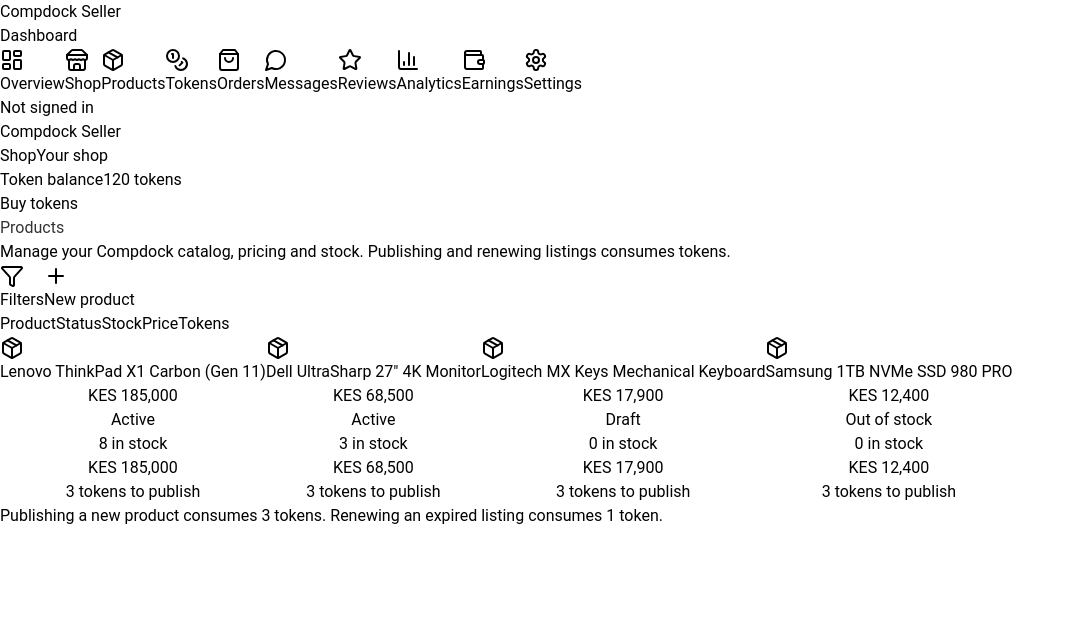
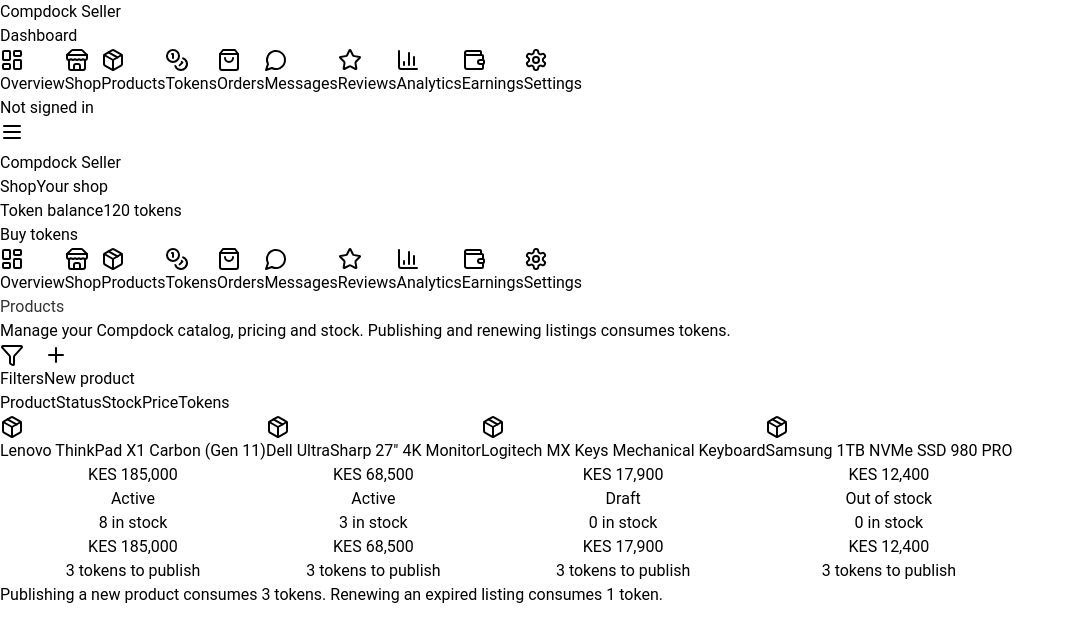
Before and after one commit to jaksoftwares/compdock, a Next.js app: page /vendor/products in a window 1280 px wide. Shown: the top 642 px of the page, without its empty margins (0-1075 px from the left). Built offline with nearby package versions, Linux system fonts and the light colour scheme.

Commit message:
made more adjustments

```diff
--- a/src/app/(vendor)/vendor/analytics/page.tsx
+++ b/src/app/(vendor)/vendor/analytics/page.tsx
@@ -77,7 +77,7 @@
                 <p className="text-slate-300">KES 120,000</p>
               </div>
               <div className="flex items-center justify-between">
-                <p className="text-slate-100">Dell UltraSharp 27" 4K Monitor</p>
+                <p className="text-slate-100">Dell UltraSharp 27&quot; 4K Monitor</p>
                 <p className="text-slate-300">KES 98,500</p>
               </div>
               <div className="flex items-center justify-between">
--- a/src/app/(vendor)/vendor/layout.tsx
+++ b/src/app/(vendor)/vendor/layout.tsx
@@ -1,9 +1,9 @@
 "use client";
 
-import { ReactNode } from "react";
+import { ReactNode, useState } from "react";
 import { useRouter, usePathname } from "next/navigation";
 import { useAuth } from "@/context/AuthContext";
-import { LayoutDashboard, Store, Package, Coins, ShoppingBag, MessageCircle, Star, BarChart3, Wallet, Settings } from "lucide-react";
+import { LayoutDashboard, Store, Package, Coins, ShoppingBag, MessageCircle, Star, BarChart3, Wallet, Settings, Menu, X } from "lucide-react";
 
 interface VendorLayoutProps {
   children: ReactNode;
@@ -26,6 +26,7 @@
   const { user } = useAuth();
   const router = useRouter();
   const pathname = usePathname();
+  const [mobileNavOpen, setMobileNavOpen] = useState(false);
 
   const isOnboardingRoute =
     pathname === "/vendor/apply" || pathname === "/vendor/onboarding";
@@ -40,7 +41,7 @@
   }
 
   return (
-    <div className="min-h-screen bg-slate-950 text-slate-100 flex">
+    <div className="min-h-screen bg-slate-950 text-slate-100 flex flex-col lg:flex-row">
       {/* Sidebar */}
       <aside className="hidden lg:flex lg:flex-col w-64 xl:w-72 border-r border-slate-800 bg-slate-950/95">
         <div className="h-16 flex items-center px-6 border-b border-slate-800">
@@ -89,30 +90,93 @@
       {/* Main */}
       <div className="flex-1 flex flex-col min-w-0">
         {/* Topbar */}
-        <header className="h-16 border-b border-slate-800 bg-slate-950/90 backdrop-blur flex items-center justify-between px-4 md:px-6">
-          <div className="flex items-center gap-2">
-            <div className="lg:hidden text-lg font-extrabold tracking-tight">
+        <header className="h-16 border-b border-slate-800 bg-slate-950/90 backdrop-blur flex items-center justify-between px-3 sm:px-4 md:px-6 gap-2">
+          <div className="flex items-center gap-2 min-w-0">
+            <button
+              type="button"
+              onClick={() => setMobileNavOpen((open) => !open)}
+              className="lg:hidden inline-flex items-center justify-center rounded-md border border-slate-700 bg-slate-900 text-slate-100 p-1.5 mr-1"
+              aria-label="Toggle navigation menu"
+            >
+              {mobileNavOpen ? <X className="w-4 h-4" /> : <Menu className="w-4 h-4" />}
+            </button>
+            <div className="lg:hidden text-base sm:text-lg font-extrabold tracking-tight whitespace-nowrap">
               Compdock <span className="text-orange-400">Seller</span>
             </div>
-            <div className="hidden md:flex flex-col">
-              <span className="text-xs text-slate-400 uppercase tracking-wide">Shop</span>
-              <span className="text-sm font-semibold text-slate-100 truncate">{user?.name ?? "Your shop"}</span>
+            <div className="hidden sm:flex flex-col min-w-0">
+              <span className="text-[10px] text-slate-400 uppercase tracking-wide">Shop</span>
+              <span className="text-xs sm:text-sm font-semibold text-slate-100 truncate">{user?.name ?? "Your shop"}</span>
             </div>
           </div>
-          <div className="flex items-center gap-4">
-            <div className="hidden sm:flex flex-col items-end text-xs">
+          <div className="flex items-center gap-3 sm:gap-4">
+            <div className="hidden sm:flex flex-col items-end text-[11px] sm:text-xs">
               <span className="text-slate-400">Token balance</span>
               <span className="font-semibold text-orange-300">120 tokens</span>
             </div>
-            <button className="inline-flex items-center rounded-full bg-orange-500 hover:bg-orange-600 text-xs font-semibold px-3 py-1.5 text-white">
+            <button className="inline-flex items-center rounded-full bg-orange-500 hover:bg-orange-600 text-[11px] sm:text-xs font-semibold px-3 py-1.5 text-white whitespace-nowrap">
               Buy tokens
             </button>
           </div>
         </header>
 
+        {/* Mobile nav (top bar + drawer) */}
+        <nav className="lg:hidden border-b border-slate-800 bg-slate-950/95 px-2 pb-2 pt-1 overflow-x-auto">
+          <div className="flex gap-2 text-[11px]">
+            {navItems.map((item) => {
+              const Icon = item.icon;
+              const active = pathname === item.href;
+              return (
+                <button
+                  key={item.href}
+                  onClick={() => router.push(item.href)}
+                  className={`inline-flex items-center gap-1 px-2.5 py-1.5 rounded-full border whitespace-nowrap ${
+                    active
+                      ? "bg-orange-500/20 text-orange-200 border-orange-500/60"
+                      : "bg-slate-900 text-slate-200 border-slate-700"
+                  }`}
+                >
+                  <Icon className="w-3.5 h-3.5" />
+                  <span>{item.label}</span>
+                </button>
+              );
+            })}
+          </div>
+        </nav>
+
+        {mobileNavOpen && (
+          <div className="lg:hidden fixed inset-0 z-40 bg-black/60" onClick={() => setMobileNavOpen(false)}>
+            <div
+              className="absolute top-16 left-0 right-0 bg-slate-950 border-b border-slate-800 px-3 py-3 space-y-1 text-[13px]"
+              onClick={(e) => e.stopPropagation()}
+            >
+              {navItems.map((item) => {
+                const Icon = item.icon;
+                const active = pathname === item.href;
+                return (
+                  <button
+                    key={item.href}
+                    onClick={() => {
+                      setMobileNavOpen(false);
+                      router.push(item.href);
+                    }}
+                    className={`w-full flex items-center gap-2 px-3 py-2 rounded-md text-left ${
+                      active
+                        ? "bg-orange-500/20 text-orange-200"
+                        : "text-slate-100 hover:bg-slate-900"
+                    }`}
+                  >
+                    <Icon className="w-4 h-4" />
+                    <span>{item.label}</span>
+                  </button>
+                );
+              })}
+            </div>
+          </div>
+        )}
+
         {/* Content */}
-        <main className="flex-1 overflow-y-auto bg-slate-950 px-4 md:px-6 py-4 md:py-6">
-          <div className="max-w-6xl mx-auto space-y-4 md:space-y-6">{children}</div>
+        <main className="flex-1 overflow-y-auto bg-slate-950 px-3 sm:px-4 md:px-6 py-3 sm:py-4 md:py-6">
+          <div className="max-w-6xl mx-auto space-y-3 sm:space-y-4 md:space-y-6">{children}</div>
         </main>
       </div>
     </div>
--- a/src/app/(vendor)/vendor/products/page.tsx
+++ b/src/app/(vendor)/vendor/products/page.tsx
@@ -1,6 +1,5 @@
 "use client";
 
-import Link from "next/link";
 import { useRouter } from "next/navigation";
 import { Package, Plus, Filter } from "lucide-react";
 
@@ -78,7 +77,7 @@
             <button
               key={product.id}
               onClick={() => router.push(`/vendor/products/${product.id}/edit`)}
-              className="w-full text-left py-3 px-2 hover:bg-slate-900/80 flex flex-col md:grid md:grid-cols-[2fr,0.8fr,0.6fr,0.8fr,0.7fr] gap-2 items-center md:items-center"
+              className="w-full text-left py-3 px-2 hover:bg-slate-900/80 flex flex-col md:grid md:grid-cols-[2fr,0.8fr,0.6fr,0.8fr,0.7fr] gap-2 items-start md:items-center"
             >
               <div className="flex items-start gap-2 w-full">
                 <div className="mt-0.5 hidden md:block">
--- a/src/context/AuthContext.tsx
+++ b/src/context/AuthContext.tsx
@@ -28,6 +28,7 @@
   const [loading, setLoading] = useState(false);
 
   const login = ({ email, password, role }: { email: string; password: string; role: UserRole }) => {
+    void password;
     const baseName = email.split("@")[0];
 
     const vendorStatus: VendorStatus =
```
